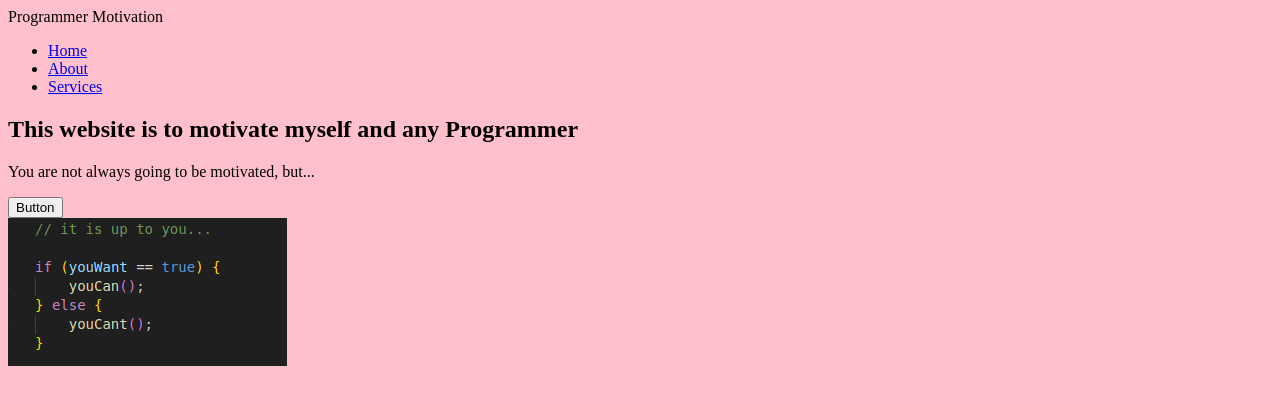
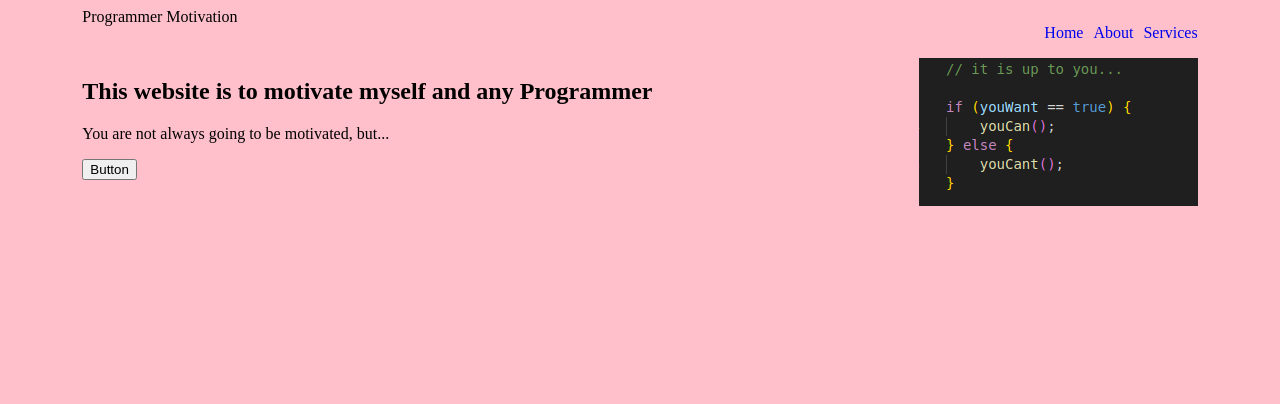
Before and after one commit to Frederick-Teye/programmer-motivation, a plain HTML site: page index.html in a window 1280 px wide. Drawn offline with Linux system fonts and the light colour scheme.

Commit message:
Add some styles to the hero section

```diff
--- a/styles/index.css
+++ b/styles/index.css
@@ -1,3 +1,44 @@
 body {
     background-color: pink;
 }
+
+/* hero styles */
+
+header {
+    display: grid;
+    grid-template-columns: repeat(17, 1fr);
+    grid-template-rows: repeat(2, auto);
+}
+
+div.header-content {
+    grid-column: 2 / span 15;
+    grid-row: 1 / 2;
+    display: flex;
+    justify-content: space-between;
+}
+
+section.hero {
+    grid-column: 2 / span 15;
+    grid-row: 2 / 3;
+}
+
+div.hero-content {
+    display: flex;
+    justify-content: space-between;
+}
+
+ul.nav-links {
+    display: flex;
+    justify-content: space-between;
+    list-style: none;
+    column-gap: 10px;
+}
+
+a {
+    text-decoration: none;
+}
+
+img {
+    width: 100%;
+    height: auto;
+}
```
